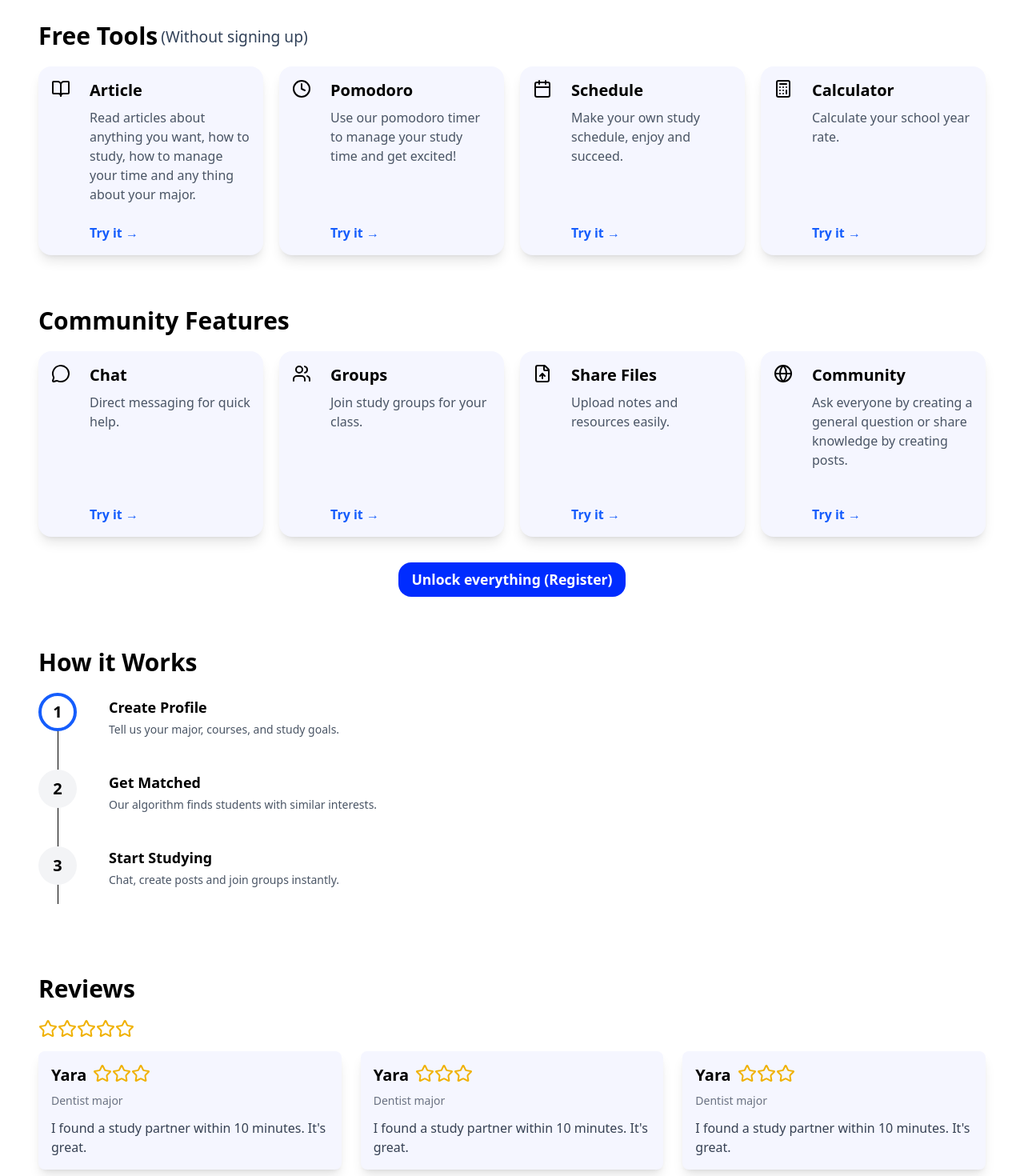
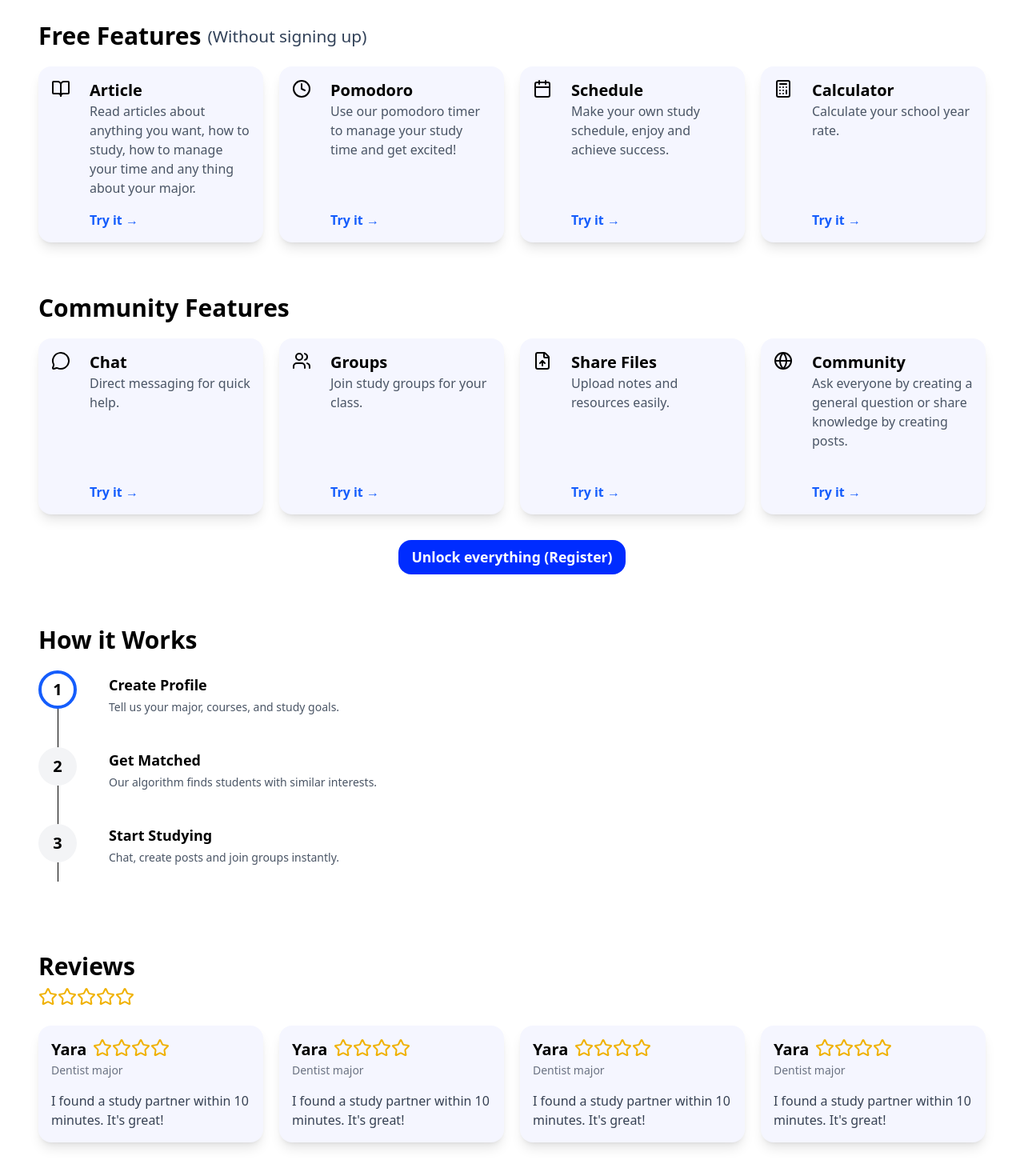
Before and after one commit to IbrahimZherati/StudyBuddy, a Next.js app in the folder studybuddy-frontend/: page / in a window 1280 px wide. Shown: the part 380-1850 px from the top of the page at 80% size. Built offline with nearby package versions, Linux system fonts and the light colour scheme.

Commit message:
Improved the organising of cards in home page

```diff
--- a/studybuddy-frontend/app/page.jsx
+++ b/studybuddy-frontend/app/page.jsx
@@ -1,6 +1,6 @@
 import CommunityFeatures from "@/components/CommunityFeatures";
 import Footer from "@/components/Footer";
-import FreeTools from "@/components/FreeTools";
+import FreeTools from "@/components/FreeFeatures";
 import Header from "@/components/Header";
 import Hero from "@/components/Hero";
 import HowItWorks from "@/components/HowItWorks";
--- /dev/null
+++ b/studybuddy-frontend/components/Card.jsx
@@ -0,0 +1,9 @@
+
+export default function Card({children, styles}) {
+    return (
+        <div className="p-4 flex gap-6 rounded-2xl shadow-lg bg-[#F5F6FF]"
+            style={styles}>
+            {children}
+        </div>
+    )
+}
--- /dev/null
+++ b/studybuddy-frontend/components/CardContainer.jsx
@@ -0,0 +1,8 @@
+
+export default function CardContainer({children}) {
+    return (
+        <div className={`grid grid-cols-1 md:grid-cols-2 lg:grid-cols-4 gap-5`}>
+            {children}
+        </div>
+    )
+}
--- a/studybuddy-frontend/components/CommunityFeatures.jsx
+++ b/studybuddy-frontend/components/CommunityFeatures.jsx
@@ -1,5 +1,7 @@
 import React from 'react'
 import Link from 'next/link';
+import CardContainer from './CardContainer';
+import FeatureCard from './FeatureCard';
 import { MessageCircle , Users , FileUp , Globe } from 'lucide-react';
 
 export default function CommunityFeatures() {
@@ -7,22 +9,26 @@ export default function CommunityFeatures() {
 		{
 			icon: <MessageCircle /> ,
 			title: "Chat",
-			desc: "Direct messaging for quick help."
+			desc: "Direct messaging for quick help.",
+			href: "../login"
 		},
 		{
 			icon: <Users /> ,
 			title: "Groups",
-			desc: "Join study groups for your class."
+			desc: "Join study groups for your class.",
+			href: "../login"
 		},
 		{
 			icon: <FileUp /> ,
 			title: "Share Files",
-			desc: "Upload notes and resources easily."
+			desc: "Upload notes and resources easily.",
+			href: "../login"
 		},
 		{
 			icon: <Globe /> ,
 			title: "Community",
-			desc: "Ask everyone by creating a general question or share knowledge by creating posts."
+			desc: "Ask everyone by creating a general question or share knowledge by creating posts.",
+			href: "../login"
 		},
 	];
 
@@ -32,29 +38,16 @@ export default function CommunityFeatures() {
 				Community Features
 			</h3>
 
-			<div className="grid grid-cols-1 md:grid-cols-4 gap-5 ">
+			<CardContainer>
 				{features.map((feature, i) => (
-					<div key={i} className="p-4 w-fit flex gap-6 rounded-2xl shadow-lg bg-[#F5F6FF]">
-						<div>
-							{feature.icon}
-						</div>
-
-						<div>
-							<h4 className="text-xl font-semibold mb-2">
-								{feature.title}
-							</h4>
-
-							<p className="text-gray-600 mb-7 h-28">
-								{feature.desc}
-							</p>
-
-							<a className="text-blue-600 font-semibold" href="#">
-								Try it →
-							</a>
-						</div>
-					</div>
+					<FeatureCard key={i}
+						icon={feature.icon}
+						title={feature.title}
+						desc={feature.desc}
+						href={feature.href}
+					/>
 				))}
-			</div>
+			</CardContainer>
 
 			<div className="text-center mt-8">
 				<Link href="/register">
--- /dev/null
+++ b/studybuddy-frontend/components/FeatureCard.jsx
@@ -0,0 +1,26 @@
+import Link from "next/link";
+import Card from "./Card";
+
+export default function FeatureCard({icon, title, desc, href}) {
+    return (
+        <Card>
+            <div>
+				{icon}
+			</div>
+
+			<div className="flex flex-col">
+				<h4 className="text-xl font-semibold">
+					{title}
+				</h4>
+
+				<p className="text-gray-600 h-28">
+					{desc}
+				</p>
+
+				<Link className="text-blue-600 font-semibold mt-6" href={href}>
+					Try it →
+				</Link>
+			</div>
+        </Card>
+    )
+}
--- /dev/null
+++ b/studybuddy-frontend/components/FreeFeatures.jsx
@@ -0,0 +1,53 @@
+import React from 'react'
+import CardContainer from './CardContainer';
+import FeatureCard from './FeatureCard';
+import { BookOpen , Clock , Calendar , Calculator } from 'lucide-react';
+
+export default function Freefeatures() {
+	const features = [
+		{
+			icon: <BookOpen />,
+			title: "Article",
+			desc: "Read articles about anything you want, how to study, how to manage your time and any thing about your major.",
+			href: "#"
+		},
+		{
+			icon: <Clock />,
+			title: "Pomodoro",
+			desc: "Use our pomodoro timer to manage your study time and get excited!",
+			href: "#"
+		},
+		{
+			icon: <Calendar />,
+			title: "Schedule",
+			desc: "Make your own study schedule, enjoy and achieve success.",
+			href: "#"
+		},
+		{
+			icon: <Calculator />,
+			title: "Calculator",
+			desc: "Calculate your school year rate.",
+			href: "#"
+		},
+	];
+
+	return (
+		<section className="mx-12 my-6">
+			<h3 className="flex-row-center justify-start gap-1 text-3xl font-bold mb-5">
+				Free Features
+				<span className='sub-title font-normal ml-1 text-[1.3rem]'>(Without signing up)</span>
+			</h3>
+
+			<CardContainer>
+				{features.map((feature, i) => (
+					<FeatureCard key={i}
+						icon={feature.icon}
+						title={feature.title}
+						desc={feature.desc}
+						href={feature.href}
+					/>
+				))}
+			</CardContainer>
+		</section>
+	);
+}
--- a/studybuddy-frontend/components/FreeTools.jsx
+++ /dev/null
@@ -1,60 +0,0 @@
-import React from 'react'
-import { BookOpen , Clock , Calendar , Calculator } from 'lucide-react';
-
-export default function FreeTools() {
-	const tools = [
-		{
-			icon: <BookOpen />,
-			title: "Article",
-			desc: "Read articles about anything you want, how to study, how to manage your time and any thing about your major."
-		},
-		{
-			icon: <Clock />,
-			title: "Pomodoro",
-			desc: "Use our pomodoro timer to manage your study time and get excited!"
-		},
-		{
-			icon: <Calendar />,
-			title: "Schedule",
-			desc: "Make your own study schedule, enjoy and succeed."
-		},
-		{
-			icon: <Calculator />,
-			title: "Calculator",
-			desc: "Calculate your school year rate."
-		},
-	];
-
-	return (
-		<section className="mx-12 my-6">
-			<h3 className="flex-row-center justify-start gap-1 text-3xl font-bold mb-5">
-				Free Tools
-				<span className='sub-title font-normal'> (Without signing up)</span>
-			</h3>
-
-			<div className="grid grid-cols-1 md:grid-cols-4 gap-5">
-				{tools.map((tool, i) => (
-					<div key={i} className="p-4 w-fit flex gap-6 rounded-2xl shadow-lg bg-[#F5F6FF]">
-						<div>
-							{tool.icon}
-						</div>
-
-						<div>
-							<h4 className="text-xl font-semibold mb-2">
-								{tool.title}
-							</h4>
-
-							<p className="text-gray-600 mb-8 h-28">
-								{tool.desc}
-							</p>
-
-							<a className="text-blue-600 font-semibold" href="#">
-								Try it →
-							</a>
-						</div>
-					</div>
-				))}
-			</div>
-		</section>
-	);
-}
--- a/studybuddy-frontend/components/Review.jsx
+++ b/studybuddy-frontend/components/Review.jsx
@@ -1,42 +1,57 @@
 import React from 'react'
-import { StarIcon } from 'lucide-react';
+import StarRow from './StarRow';
+import ReviewCard from './ReviewCard';
+import CardContainer from './CardContainer';
 
 export default function Review() {
-    let starIconCounter = 0;
+
+    const reviews = [
+        {
+            userName: "Yara",
+            userMajor: "Dentist major",
+            reviewText: "I found a study partner within 10 minutes. It's great!",
+            rating: 4
+        },
+        {
+            userName: "Yara",
+            userMajor: "Dentist major",
+            reviewText: "I found a study partner within 10 minutes. It's great!",
+            rating: 4
+        },
+        {
+            userName: "Yara",
+            userMajor: "Dentist major",
+            reviewText: "I found a study partner within 10 minutes. It's great!",
+            rating: 4
+        },
+        {
+            userName: "Yara",
+            userMajor: "Dentist major",
+            reviewText: "I found a study partner within 10 minutes. It's great!",
+            rating: 4
+        }
+    ]
+
     return (
         <section className="mx-12 my-6">
-            <h3 className="text-3xl font-bold mb-5">
+            <h3 className="text-3xl font-bold mb-2">
                 Reviews
             </h3>
 
-            <p className="text-yellow-500 text-2xl flex">
-                {[1,2,3,4,5].map(()=>(
-                    <StarIcon key={++starIconCounter}/>
-                ))}
+            <p className='mb-6'>
+                <StarRow numOfStars={5}/>
             </p>
 
-            <div className="grid grid-cols-1 md:grid-cols-3 gap-6">
-                {[1,2,3].map((i) => (
-					<div key={i} className="p-4 my-4 rounded-lg shadow-lg bg-[#F5F6FF]">
-						<h4 className='font-bold text-xl flex gap-2'>
-							Yara
-							<span className="text-yellow-500 text-2xl flex">
-								{[1,2,3].map(()=>(
-								<StarIcon key={++starIconCounter}/>
-								))}
-							</span>
-						</h4>
-
-						<p className="mt-2 text-sm text-gray-500">
-							Dentist major
-						</p>
-
-						<p className="mt-3 text-gray-700">
-							I found a study partner within 10 minutes. It&#39;s great.
-						</p>
-					</div>
+            <CardContainer>
+                {reviews.map((review, i) => (
+                    <ReviewCard key={i}
+                        userName={review.userName}
+                        userMajor={review.userMajor}
+                        reviewText={review.reviewText}
+                        rating={review.rating}
+                    />
                 ))}
-            </div>
+            </CardContainer>
         </section>
     );
 }
--- /dev/null
+++ b/studybuddy-frontend/components/ReviewCard.jsx
@@ -0,0 +1,27 @@
+import Card from "./Card";
+import StarRow from "./StarRow";
+
+export default function ReviewCard({userName, userMajor, reviewText, rating}) {
+    const styles = {
+        "flexDirection": "column",
+        "gap": 16
+    }
+    return (
+        <Card styles={styles}>
+            <div className="flex flex-col gap-0.5">
+                <h4 className='font-bold text-xl flex gap-2'>
+                    {userName}
+                    <StarRow numOfStars={rating} />
+                </h4>
+
+                <p className="text-sm text-gray-500">
+                    {userMajor}
+			    </p>
+            </div>
+
+			<p className="text-gray-700">
+				{reviewText}
+			</p>
+        </Card>
+    )
+}
--- /dev/null
+++ b/studybuddy-frontend/components/StarRow.jsx
@@ -0,0 +1,11 @@
+import { StarIcon } from "lucide-react";
+
+export default function StarRow({numOfStars}) {
+    return (
+        <span className="text-yellow-500 text-2xl flex">
+			{[...Array(numOfStars)].map((_, i) => (
+			    <StarIcon key={i}/>
+			))}
+		</span>
+    )
+}
```
